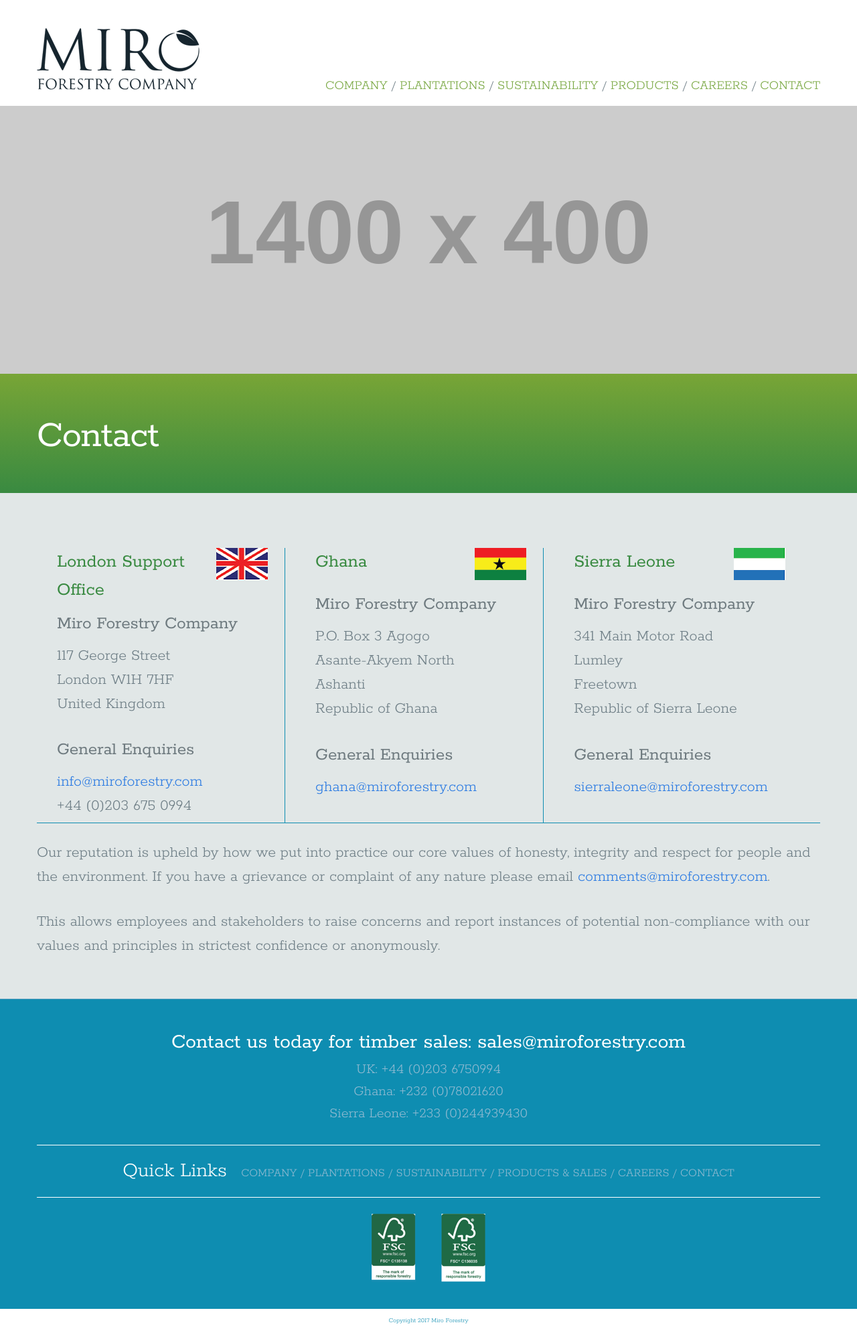
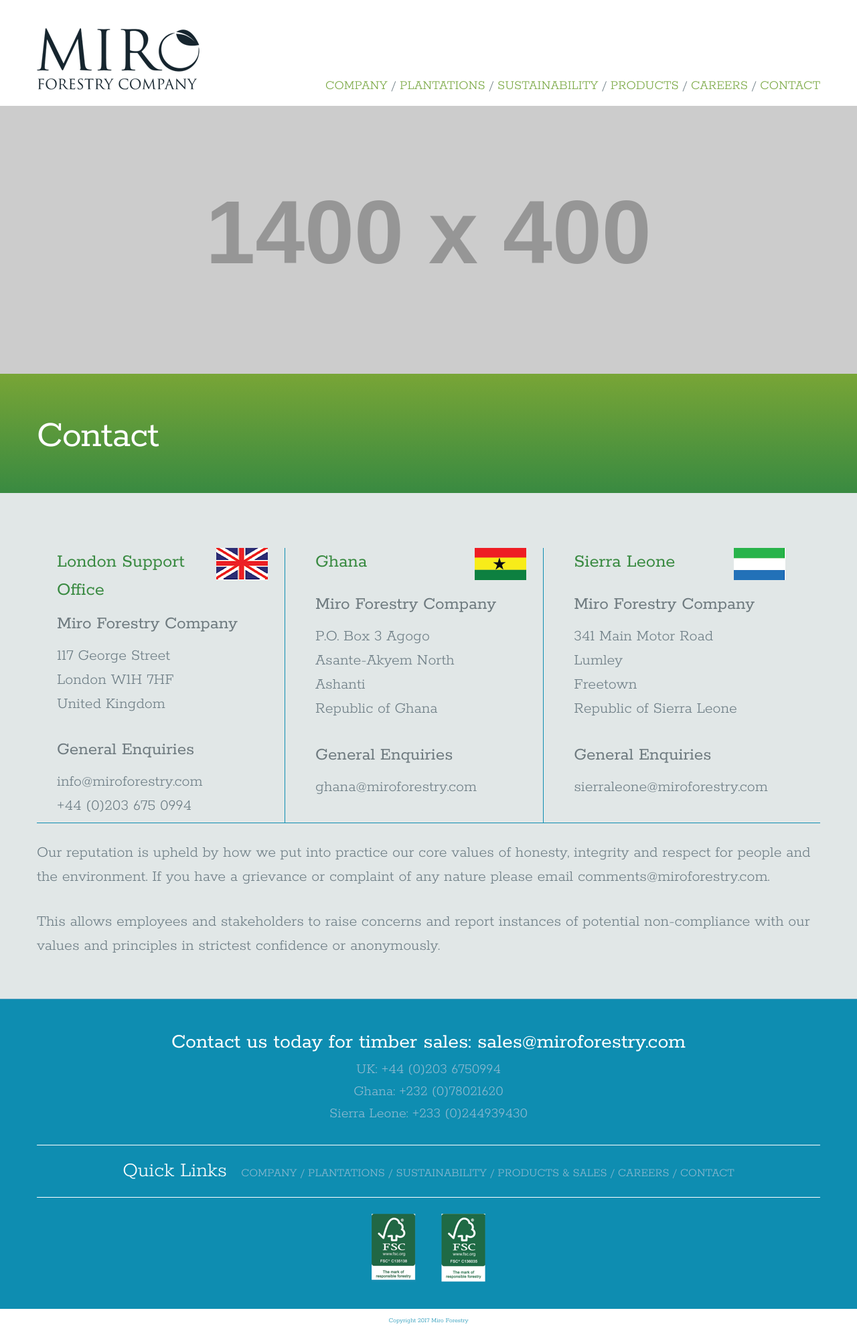
Before and after one commit to asmt3/www.miroforestry.com, a Jekyll site: the page built from contact.html, in a window 1280 px wide. Shown: the whole page at 67% size. Built offline with Jekyll 4.4.1, drawn with Linux system fonts in a browser that asks for light colours.

Commit message:
Pre send

```diff
--- a/_sass/minima.scss
+++ b/_sass/minima.scss
@@ -13,7 +13,7 @@
 
 $text-color:       #6D7D85 !default;
 $background-color: #ffffff !default;
-$brand-color:      #2a7ae2 !default;
+$brand-color:      #6D7D85 !default;
 
 $grey-color:       #828282 !default;
 $grey-color-light: lighten($grey-color, 40%) !default;
--- a/_sass/minima/_layout.scss
+++ b/_sass/minima/_layout.scss
@@ -376,7 +376,7 @@
 }
 
 .post-title {
-  @include relative-font-size(2.625);
+  font-size:1.2em;
   letter-spacing: -1px;
   line-height: 1;
   color:#fff;
```
